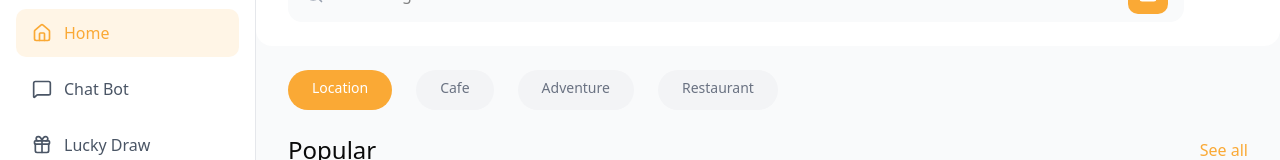
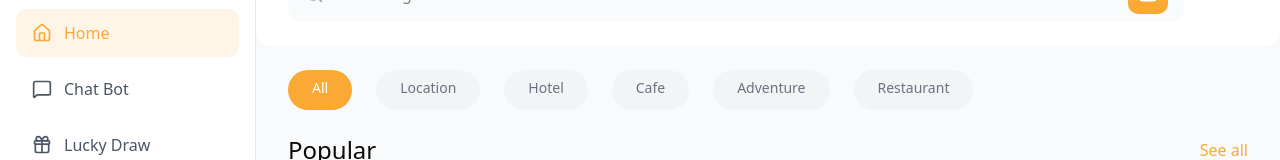
Before and after one commit to Foodevn/Snap_D, a Next.js app: page / in a window 1280 px wide. Shown: the part 130-290 px from the top of the page. Built offline with nearby package versions, Linux system fonts and the light colour scheme.

Commit message:
feat: add tab filtering for popular destinations in Home component

```diff
--- a/src/components/Home.tsx
+++ b/src/components/Home.tsx
@@ -21,6 +21,7 @@ export function Home({ onDestinationClick, favorites, toggleFavorite, onFavorite
   const [showSuggestions, setShowSuggestions] = useState(false);
   const [searchResults, setSearchResults] = useState<Destination[]>([]);
   const [isSearching, setIsSearching] = useState(false);
+  const [activeTab, setActiveTab] = useState<string>('all');
 
   const popularDestinations: Destination[] = [
     // 1) Hotel
@@ -629,6 +630,11 @@ export function Home({ onDestinationClick, favorites, toggleFavorite, onFavorite
     .sort((a, b) => b.rating - a.rating)
     .slice(0, 4);
 
+  // Filter destinations based on active tab
+  const filteredDestinations = activeTab === 'all'
+    ? popularDestinations
+    : popularDestinations.filter(dest => dest.type === activeTab);
+
   // Filter suggestions based on search query
   const suggestions = searchQuery.trim()
     ? popularDestinations.filter(dest =>
@@ -868,16 +874,58 @@ export function Home({ onDestinationClick, favorites, toggleFavorite, onFavorite
       {/* Tabs */}
       <div className={`px-5 lg:px-8 mb-6 bg-white lg:bg-transparent ${isSearching ? 'hidden' : ''}`}>
         <div className="flex gap-3 lg:gap-6 pb-2 lg:pb-0 overflow-x-auto scrollbar-hide border-b lg:border-none">
-          <button className="pb-2 lg:pb-3 lg:px-6 lg:py-2 lg:bg-[#FAA935] lg:text-white lg:rounded-full text-sm text-[#FAA935] lg:border-0 border-b-2 border-[#FAA935] whitespace-nowrap flex-shrink-0">
+          <button
+            onClick={() => setActiveTab('all')}
+            className={`pb-2 lg:pb-3 lg:px-6 lg:py-2 lg:rounded-full text-sm whitespace-nowrap shrink-0 transition-colors ${activeTab === 'all'
+                ? 'text-[#FAA935] border-b-2 border-[#FAA935] lg:border-0 lg:bg-[#FAA935] lg:text-white'
+                : 'text-gray-500 hover:text-gray-700 lg:bg-gray-100'
+              }`}
+          >
+            All
+          </button>
+          <button
+            onClick={() => setActiveTab('location')}
+            className={`pb-2 lg:pb-3 lg:px-6 lg:py-2 lg:rounded-full text-sm whitespace-nowrap shrink-0 transition-colors ${activeTab === 'location'
+                ? 'text-[#FAA935] border-b-2 border-[#FAA935] lg:border-0 lg:bg-[#FAA935] lg:text-white'
+                : 'text-gray-500 hover:text-gray-700 lg:bg-gray-100'
+              }`}
+          >
             Location
           </button>
-          <button className="pb-2 lg:pb-3 lg:px-6 lg:py-2 lg:bg-gray-100 lg:rounded-full text-sm text-gray-500 hover:text-gray-700 whitespace-nowrap flex-shrink-0">
+          <button
+            onClick={() => setActiveTab('hotel')}
+            className={`pb-2 lg:pb-3 lg:px-6 lg:py-2 lg:rounded-full text-sm whitespace-nowrap shrink-0 transition-colors ${activeTab === 'hotel'
+                ? 'text-[#FAA935] border-b-2 border-[#FAA935] lg:border-0 lg:bg-[#FAA935] lg:text-white'
+                : 'text-gray-500 hover:text-gray-700 lg:bg-gray-100'
+              }`}
+          >
+            Hotel
+          </button>
+          <button
+            onClick={() => setActiveTab('cafe')}
+            className={`pb-2 lg:pb-3 lg:px-6 lg:py-2 lg:rounded-full text-sm whitespace-nowrap shrink-0 transition-colors ${activeTab === 'cafe'
+                ? 'text-[#FAA935] border-b-2 border-[#FAA935] lg:border-0 lg:bg-[#FAA935] lg:text-white'
+                : 'text-gray-500 hover:text-gray-700 lg:bg-gray-100'
+              }`}
+          >
             Cafe
           </button>
-          <button className="pb-2 lg:pb-3 lg:px-6 lg:py-2 lg:bg-gray-100 lg:rounded-full text-sm text-gray-500 hover:text-gray-700 whitespace-nowrap flex-shrink-0">
+          <button
+            onClick={() => setActiveTab('adventure')}
+            className={`pb-2 lg:pb-3 lg:px-6 lg:py-2 lg:rounded-full text-sm whitespace-nowrap shrink-0 transition-colors ${activeTab === 'adventure'
+                ? 'text-[#FAA935] border-b-2 border-[#FAA935] lg:border-0 lg:bg-[#FAA935] lg:text-white'
+                : 'text-gray-500 hover:text-gray-700 lg:bg-gray-100'
+              }`}
+          >
             Adventure
           </button>
-          <button className="pb-2 lg:pb-3 lg:px-6 lg:py-2 lg:bg-gray-100 lg:rounded-full text-sm text-gray-500 hover:text-gray-700 whitespace-nowrap flex-shrink-0">
+          <button
+            onClick={() => setActiveTab('restaurant')}
+            className={`pb-2 lg:pb-3 lg:px-6 lg:py-2 lg:rounded-full text-sm whitespace-nowrap shrink-0 transition-colors ${activeTab === 'restaurant'
+                ? 'text-[#FAA935] border-b-2 border-[#FAA935] lg:border-0 lg:bg-[#FAA935] lg:text-white'
+                : 'text-gray-500 hover:text-gray-700 lg:bg-gray-100'
+              }`}
+          >
             Restaurant
           </button>
         </div>
@@ -886,11 +934,14 @@ export function Home({ onDestinationClick, favorites, toggleFavorite, onFavorite
       {/* Popular Section */}
       <div className={`px-5 lg:px-8 mb-8 ${isSearching ? 'hidden' : ''}`}>
         <div className="flex items-center justify-between mb-4 lg:mb-6">
-          <h2 className="text-lg lg:text-2xl">Popular</h2>
+          <h2 className="text-lg lg:text-2xl">
+            {activeTab === 'all' ? 'Popular' : activeTab.charAt(0).toUpperCase() + activeTab.slice(1) + 's'}
+          </h2>
           <button className="text-sm lg:text-base text-[#FAA935] hover:text-[#E89820]">See all</button>
         </div>
+        {filteredDestinations.length > 0 ? (
           <div className="grid grid-cols-2 lg:grid-cols-3 xl:grid-cols-4 gap-4 lg:gap-6">
-          {popularDestinations.map((destination) => (
+            {filteredDestinations.map((destination) => (
               <DestinationCard
                 key={destination.id}
                 destination={destination}
@@ -900,10 +951,15 @@ export function Home({ onDestinationClick, favorites, toggleFavorite, onFavorite
               />
             ))}
           </div>
+        ) : (
+          <div className="text-center py-12">
+            <p className="text-gray-500">Không có địa điểm nào trong danh mục này</p>
+          </div>
+        )}
       </div>
 
       {/* Recommended Section */}
-      <div className={`px-5 lg:px-8 mb-8 ${isSearching ? 'hidden' : ''}`}>
+      <div className={`px-5 lg:px-8 mb-8 ${isSearching || activeTab !== 'all' ? 'hidden' : ''}`}>
         <div className="flex items-center justify-between mb-4 lg:mb-6">
           <h2 className="text-lg lg:text-2xl">Recommended</h2>
         </div>
```
Lines whose indentation alone changed are shown as unchanged.
